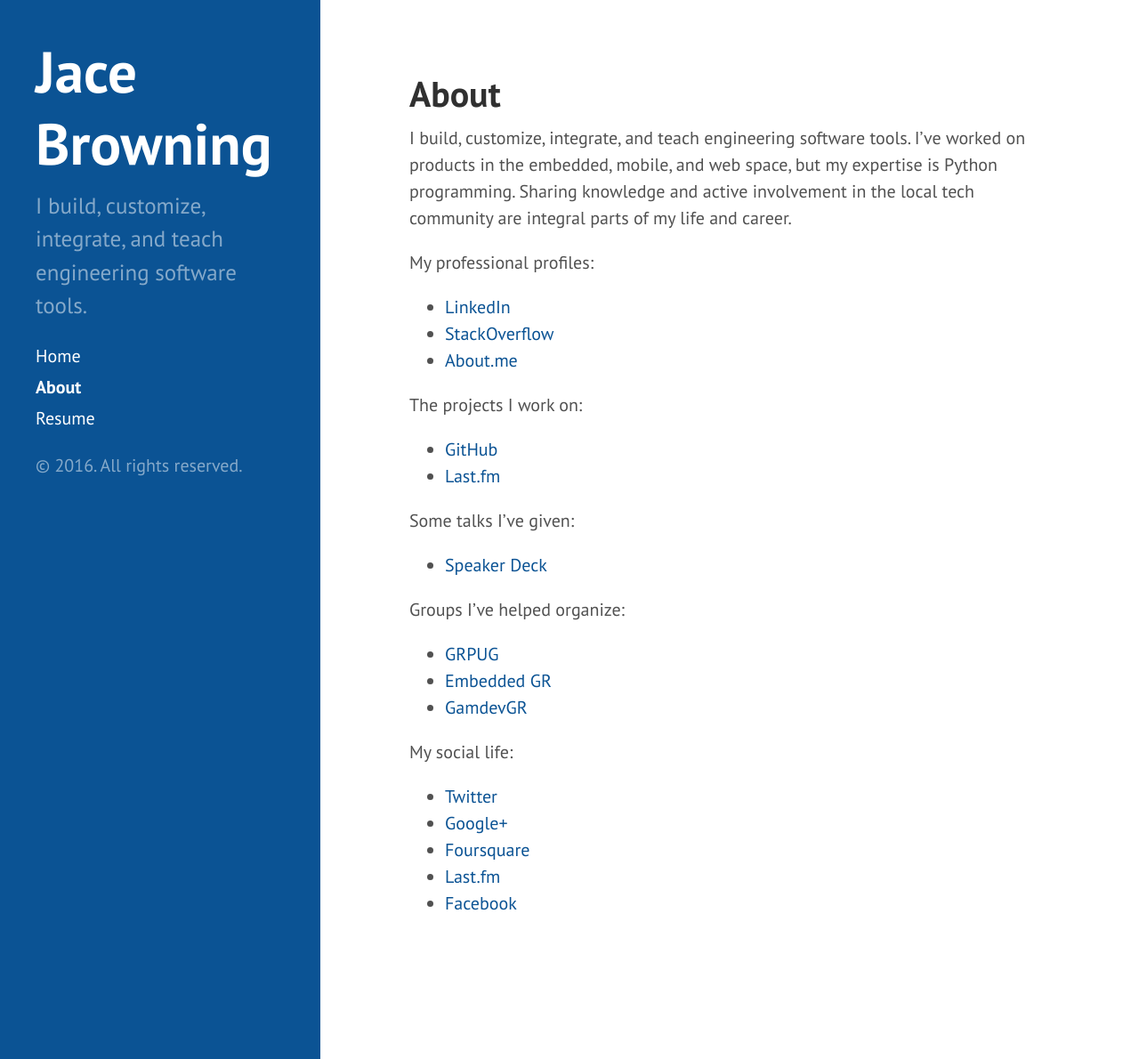
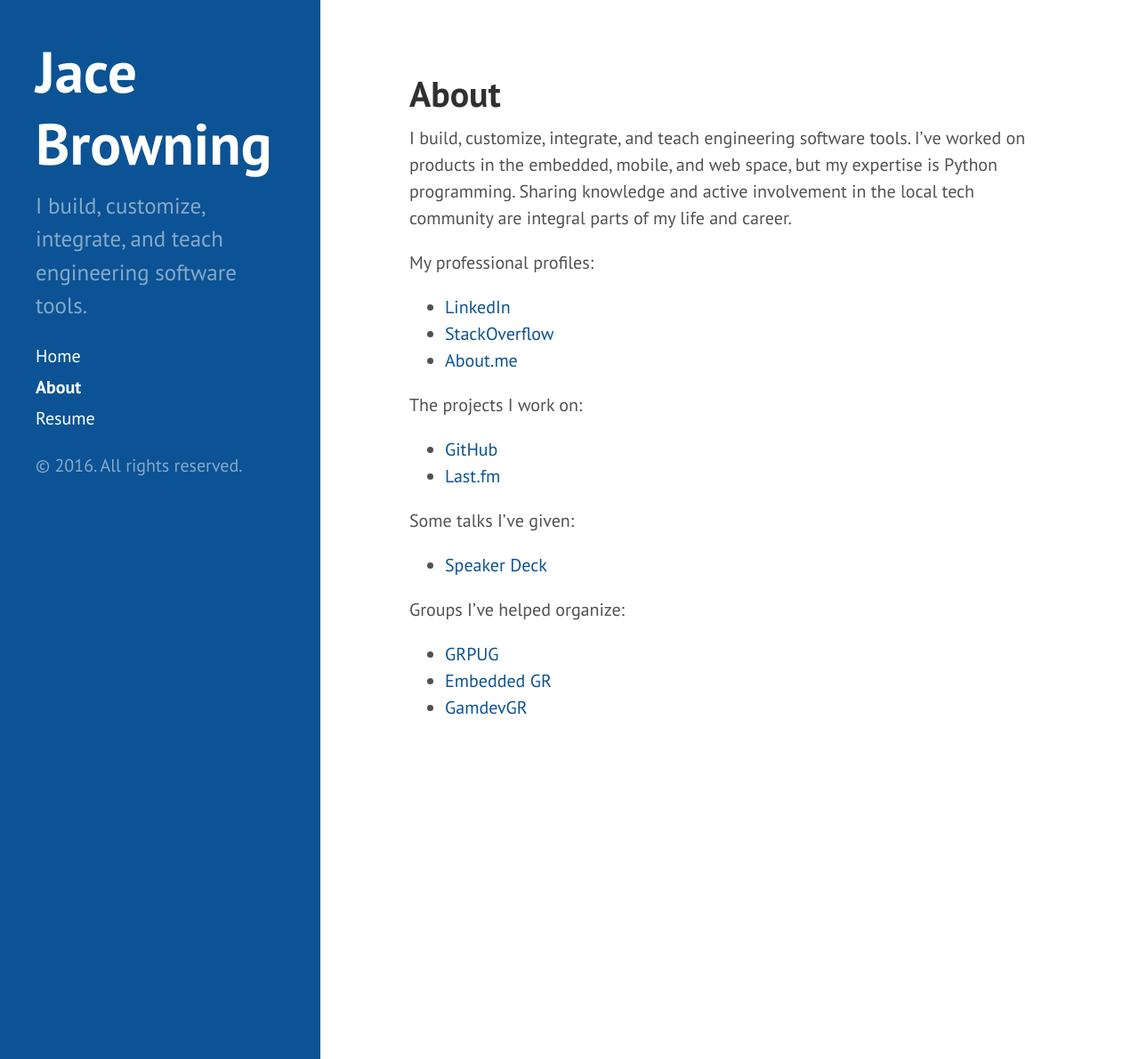
Before and after one commit to jacebrowning/jacebrowning.info, a Jekyll site: the page built from about.md, in a window 1280 px wide and 1190 px high. Shown: the whole window at 89% size. Built offline with Jekyll 4.4.1, drawn with Linux system fonts in a browser that asks for light colours; Markdown is read by kramdown in place of the engine named in the settings.

Commit message:
Remove social links

```diff
--- a/about.md
+++ b/about.md
@@ -25,11 +25,3 @@
 * [GRPUG](http://www.meetup.com/grpython/)
 * [Embedded GR](http://www.meetup.com/embedded-gr/)
 * [GamdevGR](http://www.meetup.com/GamedevGR/)
-
-My social life:
-
-* [Twitter](https://twitter.com/jacebrowning)
-* [Google+](https://plus.google.com/+JaceBrowning/posts)
-* [Foursquare](https://foursquare.com/jacebrowning)
-* [Last.fm](http://www.last.fm/user/justus87)
-* [Facebook](https://www.facebook.com/jacebrowning)
```
